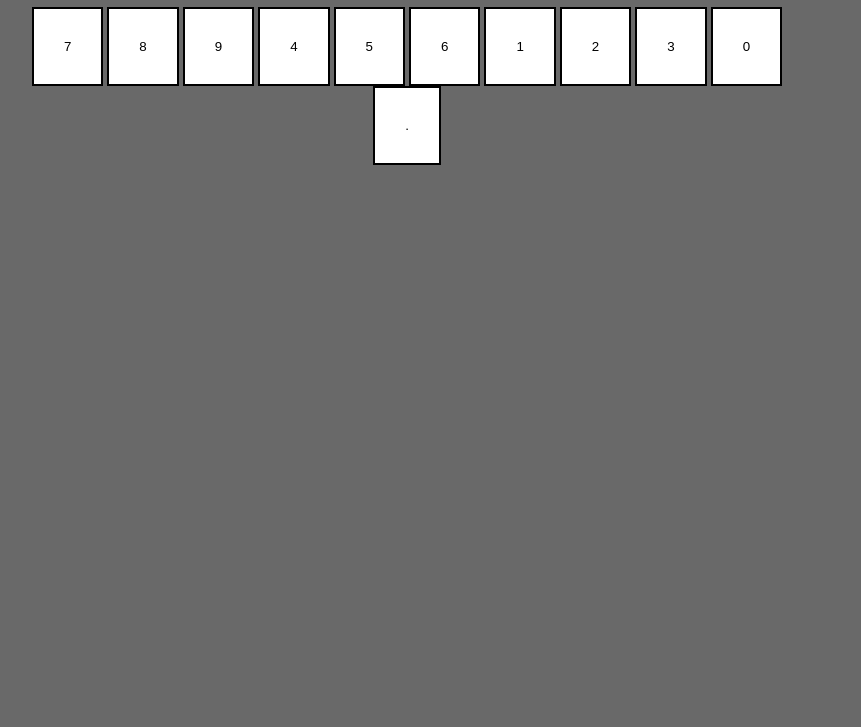
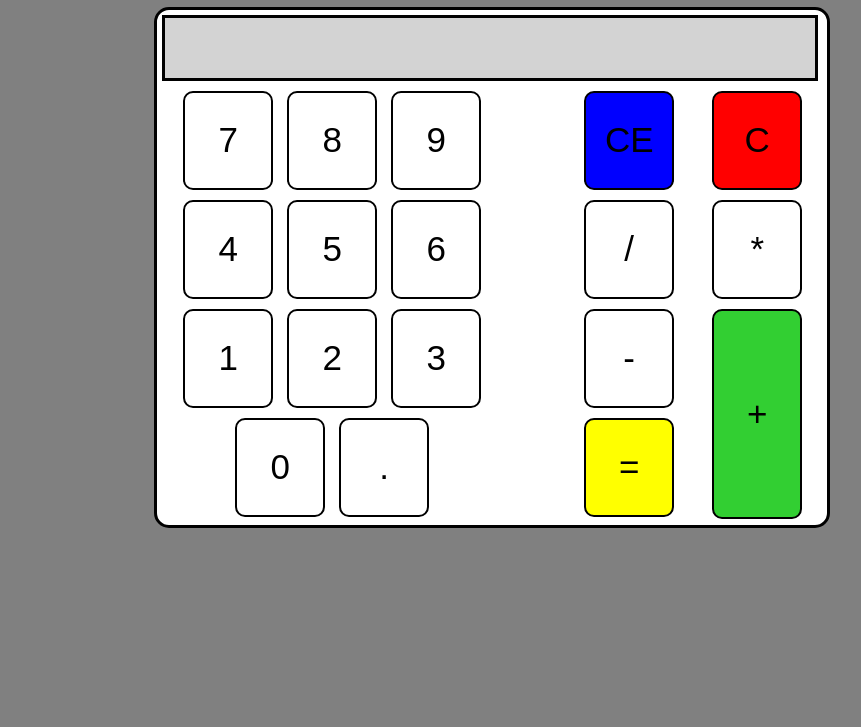
Before and after one commit to Claudio935/Calculator, a plain HTML site: page index.html in a window 1280 px wide. Shown: the part 73-800 px from the top of the page, without its empty margins (233-1094 px from the left). Drawn offline with Linux system fonts and the light colour scheme.

Commit message:
atualização js

```diff
--- a/index.css
+++ b/index.css
@@ -1,14 +1,17 @@
 *{
-    background-color:dimgray;
+    background-color:grey;
 
 
 }
-.container{
-    display: flexbox;
-    flex-wrap: wrap;
+.digitos{
 
-    margin: 0 250px;
 
+
+    background-color:white;
+    float: left;
+    width: 320px;
+    text-align: center;
+    margin-left: 15px;
 
 }
 
@@ -16,11 +19,93 @@ button{
 
     border-style: solid;
     background-color: white;
-    padding: 30px;
+    width: 90px;
+    height: 99px;
+    margin: 5px;
+    border-radius: 10px;
+    font-size: 35px;
 }
-body{
-    display: flexbox;
+
+
+.operadores{
+
+
+    background-color: white;
+
+    float: right;
+    width: 300px;
+    height: 350px;
     text-align: center;
+
+}
+.container{
+width: 670px ;
+height: 515px;
+  background-color: white;
+  margin: 0 30%;
+  border: solid;
+  border-radius: 15px;
+
+}
+
+#Ce{
+
+    background-color:blue;
+
+}
+#C{
+
+    background-color:red;
+
+}
+header{
+    text-align: center;
+}
+#soma{
+
+background-color: rgb(50, 207, 50);
+height: 210px;
 
 
 }
+#equals{
+
+    background-color: yellow;
+
+}
+.label{
+    width: 650px;
+    height: 60px;
+    margin: 5px;
+    background-color:lightgray;
+    border: solid;
+    font-size: 39px;
+
+
+}
+.resultado{
+float: left;
+background-color:lightgray;
+margin:5px
+}
+.equacao{
+float: right;
+background-color:lightgray;
+margin:5px
+}
+
+.direita{
+    float: right;
+    width: 90px;
+    margin-right: 30px;
+    background-color:white;
+    text-align: center;
+
+}
+.esquerda{
+    float: left;
+text-align: center;
+    background-color: white;
+    width: 90px;
+    margin-left: 52px;
+}
--- a/index.html
+++ b/index.html
@@ -14,22 +14,46 @@
 <body>
 
     <div class="container">
-        <button id="7">7</button>
-        <button id="8">8</button>
-        <button id="0">9</button>
-        <button id="4">4</button>
-        <button id="5">5</button>
-        <button id="6">6</button>
-        <button id="1">1</button>
-        <button id="2">2</button>
-        <button id="3">3</button>
-        <button id="0">0</button>
-        <button id=".">.</button>
+        <div class="label">
+            <div class="resultado"></div>
+            <div class="equacao"></div>
+        </div>
+        <div class="digitos">
+        <button onClick="toType(this.id)"id="7">7</button>
+        <button onClick="toType(this.id)"id="8">8</button>
+        <button onClick="toType(this.id)" id="9">9</button>
+        <button onClick="toType(this.id)" id="4">4</button>
+        <button onClick="toType(this.id)" id="5">5</button>
+        <button onClick="toType(this.id)" id="6">6</button>
+        <button onClick="toType(this.id)" id="1">1</button>
+        <button onClick="toType(this.id)" id="2">2</button>
+        <button onClick="toType(this.id)" id="3">3</button>
+        <button onClick="toType(this.id)" id="0">0</button>
+        <button  onClick="toType(this.id)"id=".">.</button>
+        </div>
 
-    </div>
-    <div class="container">
+
+        <div class="operadores">
+            <div class=esquerda>
+                <button onClick="toType(this.id)"id="Ce">CE</button>
+            <button onClick="toType(this.id)" id="dividi">/</button>
+            <button onClick="toType(this.id)" id="menos">-</button>
+            <button onClick="toType(this.id)" id="equals">=</button>
+
+            </div>
+
+            <div class="direita">
+                <button onClick="toType(this.id)"id="C">C</button>
+                <button onClick="toType(this.id)" id="vezes">*</button>
+                <button onClick="toType(this.id)" id="soma">+</button>
+            </div>
+
+
+        </div>
 
     </div>
 
+
+    <script src="index.js"></script>
 </body>
 </html>
--- /dev/null
+++ b/index.js
@@ -0,0 +1,143 @@
+
+
+var digitar1=""
+var digitar=""
+var operacao=0;
+var calc;
+var result=0
+function toType(n){
+
+  valor = document.getElementById(n).getAttribute("id");
+  if(!isNaN(valor)||valor=="."){
+    document.getElementsByClassName("equacao")[0].innerText += valor
+   }
+
+
+
+
+  if(operacao==0){
+    if(!isNaN(valor)|| valor=="."){
+    digitar+=valor
+    document.getElementsByClassName("resultado")[0].innerText = ""
+
+
+    }else {
+      operacao+=1
+      switch(valor){
+        case "soma":
+          document.getElementsByClassName("equacao")[0].innerText += "+"
+          calc=1
+          break
+        case "menos":
+          document.getElementsByClassName("equacao")[0].innerText += "-"
+          calc=2
+          break
+        case "dividi":
+          document.getElementsByClassName("equacao")[0].innerText += "/"
+          calc=3
+          break
+        case "vezes":
+          document.getElementsByClassName("equacao")[0].innerText += "*"
+          calc=4
+          break
+        case "C":
+          document.getElementsByClassName("resultado")[0].innerText =""
+          document.getElementsByClassName("equacao")[0].innerText = ""
+          calc=0
+          operacao=0
+          digitar=0
+          break
+          case "Ce":
+            document.getElementsByClassName("resultado")[0].innerText =""
+              document.getElementsByClassName("equacao")[0].innerText = ""
+
+              break
+
+      }
+
+    }}
+  else if(operacao==1){
+    if(!isNaN(valor)|| valor=="."){
+      digitar1+=valor
+
+    }
+      else{
+        switch(calc){
+          case 1:
+           digitar = parseFloat(digitar)+parseFloat(digitar1)
+            calc=0
+            operacao=1
+            digitar1=""
+            console.log(digitar)
+
+            break
+          case 2:
+            digitar = parseFloat(digitar)- parseFloat(digitar1)
+            console.log(digitar)
+            operacao=1
+            calc=0
+            digitar1=""
+            break
+          case 3:
+            digitar = parseFloat(digitar)/ parseFloat(digitar1)
+            console.log(digitar)
+            operacao=1
+            calc=0
+            digitar1=""
+            break
+          case 4:
+            digitar = parseFloat(digitar)* parseFloat(digitar1)
+            console.log(digitar)
+            operacao=1
+            calc=0
+            digitar1=""
+            break
+        }
+      }
+
+
+  }
+ if (calc==0 && operacao==1){
+  switch(valor){
+    case "soma":
+      document.getElementsByClassName("equacao")[0].innerText += "+"
+      calc=1
+      break
+    case "menos":
+      document.getElementsByClassName("equacao")[0].innerText += "-"
+      calc=2
+      break
+    case "dividi":
+      document.getElementsByClassName("equacao")[0].innerText += "/"
+      calc=3
+      break
+    case "vezes":
+      document.getElementsByClassName("equacao")[0].innerText += "*"
+      calc=4
+      break
+    case "equals":
+      document.getElementsByClassName("resultado")[0].innerText = digitar
+      document.getElementsByClassName("equacao")[0].innerText = ""
+
+      break
+      case "C":
+        document.getElementsByClassName("resultado")[0].innerText =""
+          document.getElementsByClassName("equacao")[0].innerText = ""
+          calc=0
+          operacao=0
+          digitar=0
+          break
+          case "Ce":
+            document.getElementsByClassName("resultado")[0].innerText =""
+              document.getElementsByClassName("equacao")[0].innerText = ""
+
+              break
+  }
+ }
+ if(isNaN(document.getElementsByClassName("resultado")[0].innerText)){
+  document.getElementsByClassName("resultado")[0].innerText= "Erro"
+  calc=0
+  operacao=0
+  digitar=0
+ }
+  }
```
